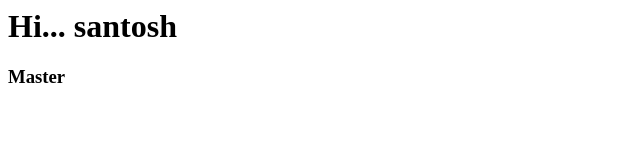
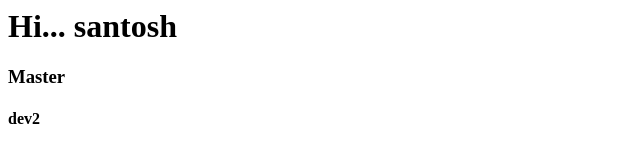
Before and after one commit to santosh-12M/webrepo, a plain HTML site: page index.html in a window 1280 px wide. Shown: the full height of the page, 0-640 px from the left. Drawn offline with Linux system fonts and the light colour scheme.

Commit message:
dev2 change

```diff
--- a/index.html
+++ b/index.html
@@ -1,3 +1,4 @@
 <h1>Hi... santosh </h1>
 
 <h3>Master</h3>
+<h4>dev2</h4>
```
